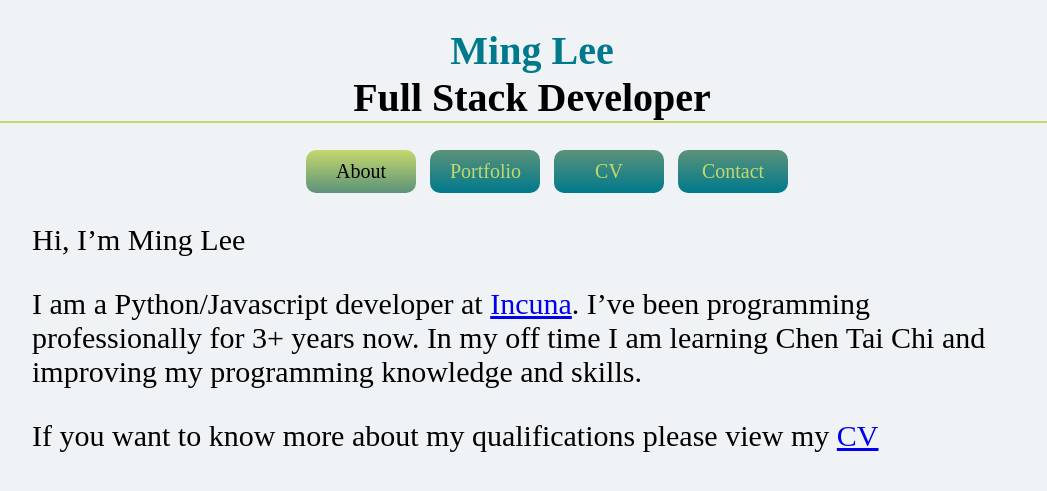
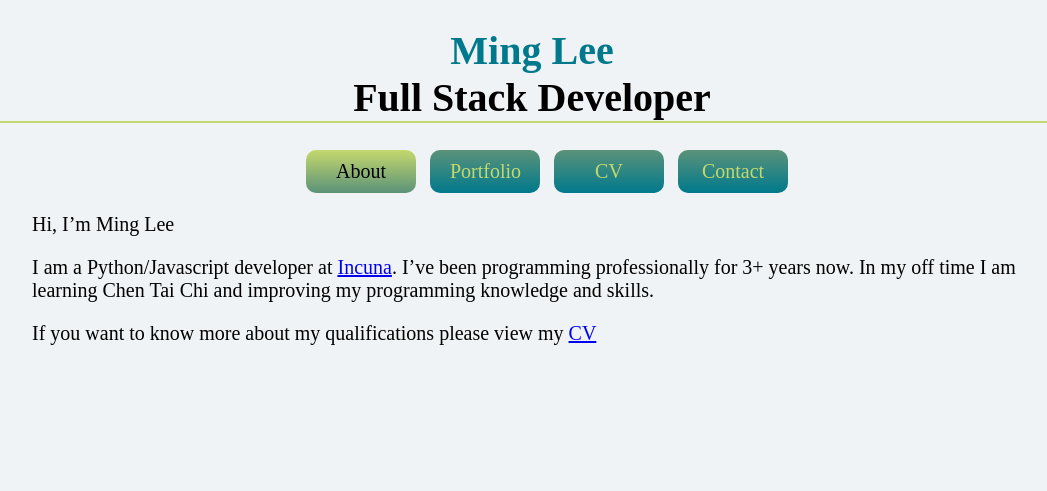
Before and after one commit to MingLee02/MingLee02.github.io, a Jekyll site: the page built from index.md, in a window 1280 px wide. Shown: the top 491 px of the page, without its empty margins (108-1155 px from the left). Built offline with Jekyll 4.4.1, drawn with Linux system fonts in a browser that asks for light colours.

Commit message:
Reduce font size.

```diff
--- a/_sass/_main.sass
+++ b/_sass/_main.sass
@@ -2,7 +2,7 @@ body
     background: #f0f3f5
 
 .container
-    font-size: 30px
+    font-size: 20px
     margin: 0 auto
     max-width: 1000px
     position: relative
```
